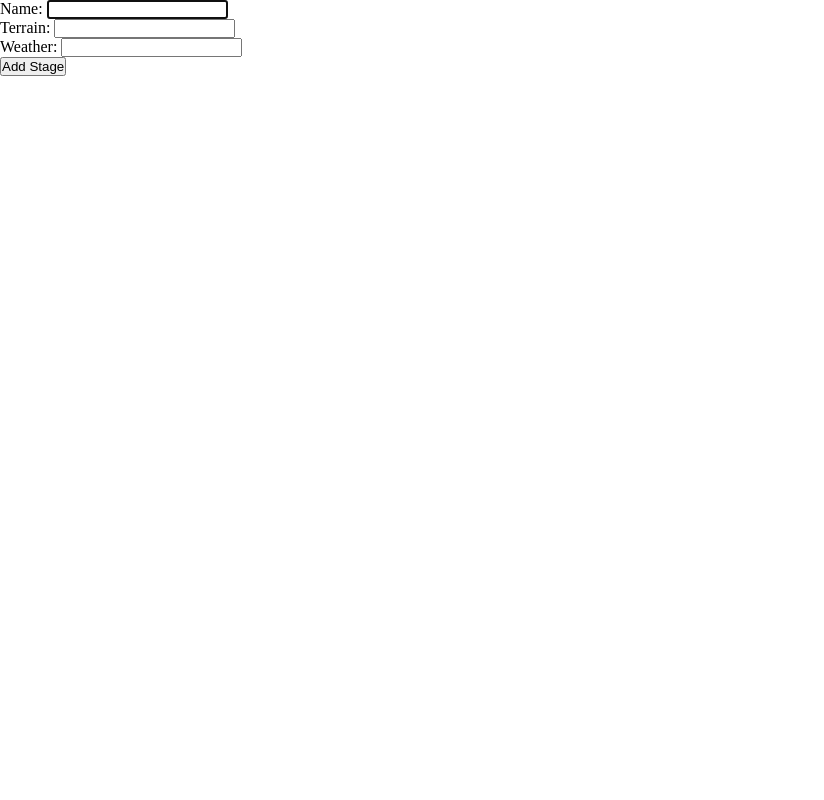
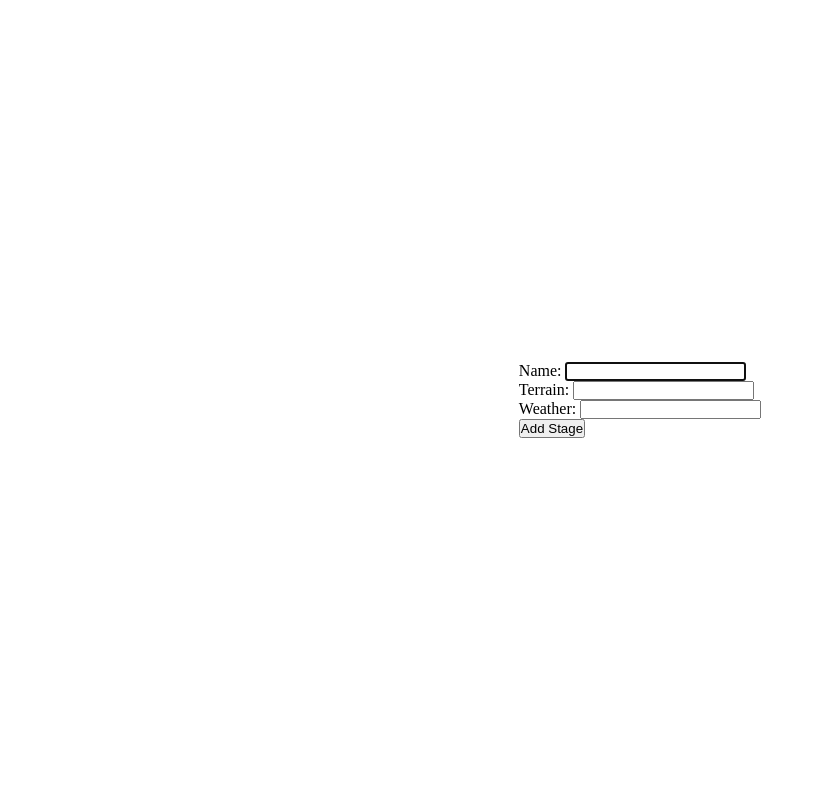
Before and after one commit to PaulJD91/flask_dragonballz, a Flask app: page /stages/new in a window 1280 px wide. Shown: the whole page, without its empty margins (0-824 px from the left). Run offline with Flask 3, Linux system fonts and the light colour scheme.

Commit message:
added some css

```diff
--- a/static/style.css
+++ b/static/style.css
@@ -2,3 +2,12 @@
 	margin:0;
 	padding:0;
 }
+
+.main_content{
+	display: flex;
+	flex-direction: column;
+	justify-content: center;
+	align-items: center;
+	height: calc(100vh);
+
+}
--- a/templates/characters/new.html
+++ b/templates/characters/new.html
@@ -1,6 +1,7 @@
 {% extends 'base.html' %}
 
 {% block content %}
+    <div class="main_content">
     <form action="/characters" method="post">
         <div>
             <label for="name">Name:</label>
@@ -65,4 +66,5 @@
         <button type="submit">Add Stage</button>
 
     </form>
+</div>
 {% endblock content %}
--- a/templates/characters/show.html
+++ b/templates/characters/show.html
@@ -1,7 +1,7 @@
 {% extends 'base.html' %}
 
 {% block content %}
-	<div>
+	<div class="main_content">
 		<h1>{{ character.name }} ({{ character.race }})</h1>
 	</div>
 {% endblock content %}
--- a/templates/index.html
+++ b/templates/index.html
@@ -5,7 +5,7 @@
     <a href="/stages/new">Add Stage</a>
     <a href="/characters/new">Add Character</a>
 </div>
-<div>
+<div class="main_content">
     {% for stage in stages %}
     <h1><a href="/stages/{{ stage.id }}">{{ stage.name }}</a>
 
--- a/templates/stages/new.html
+++ b/templates/stages/new.html
@@ -1,6 +1,7 @@
 {% extends 'base.html' %}
 
 {% block content %}
+    <div class="main_content">
     <form action="/stages" method="post">
         <div>
             <label for="name">Name:</label>
@@ -35,4 +36,5 @@
         <button type="submit">Add Stage</button>
 
     </form>
+</div>
 {% endblock content %}
--- a/templates/stages/show.html
+++ b/templates/stages/show.html
@@ -1,7 +1,7 @@
 {% extends 'base.html' %}
 
 {% block content %}
-	<div>
+	<div class="main_content">
 		<h1>{{ stage.name }}</h1>
 		{{ stage.terrain }}, {{ stage.weather }}:
         {% for character in stage.characters  %}
```
